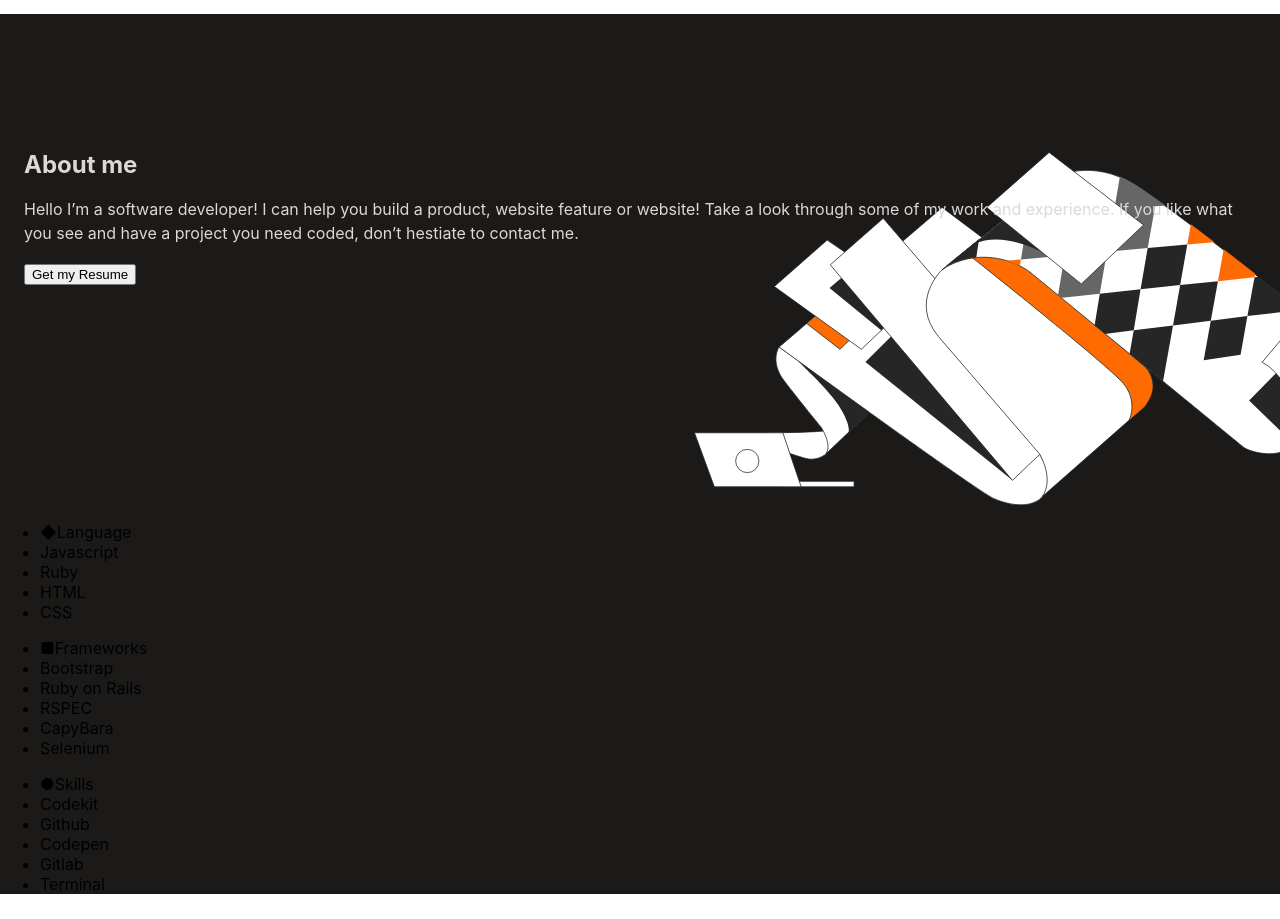
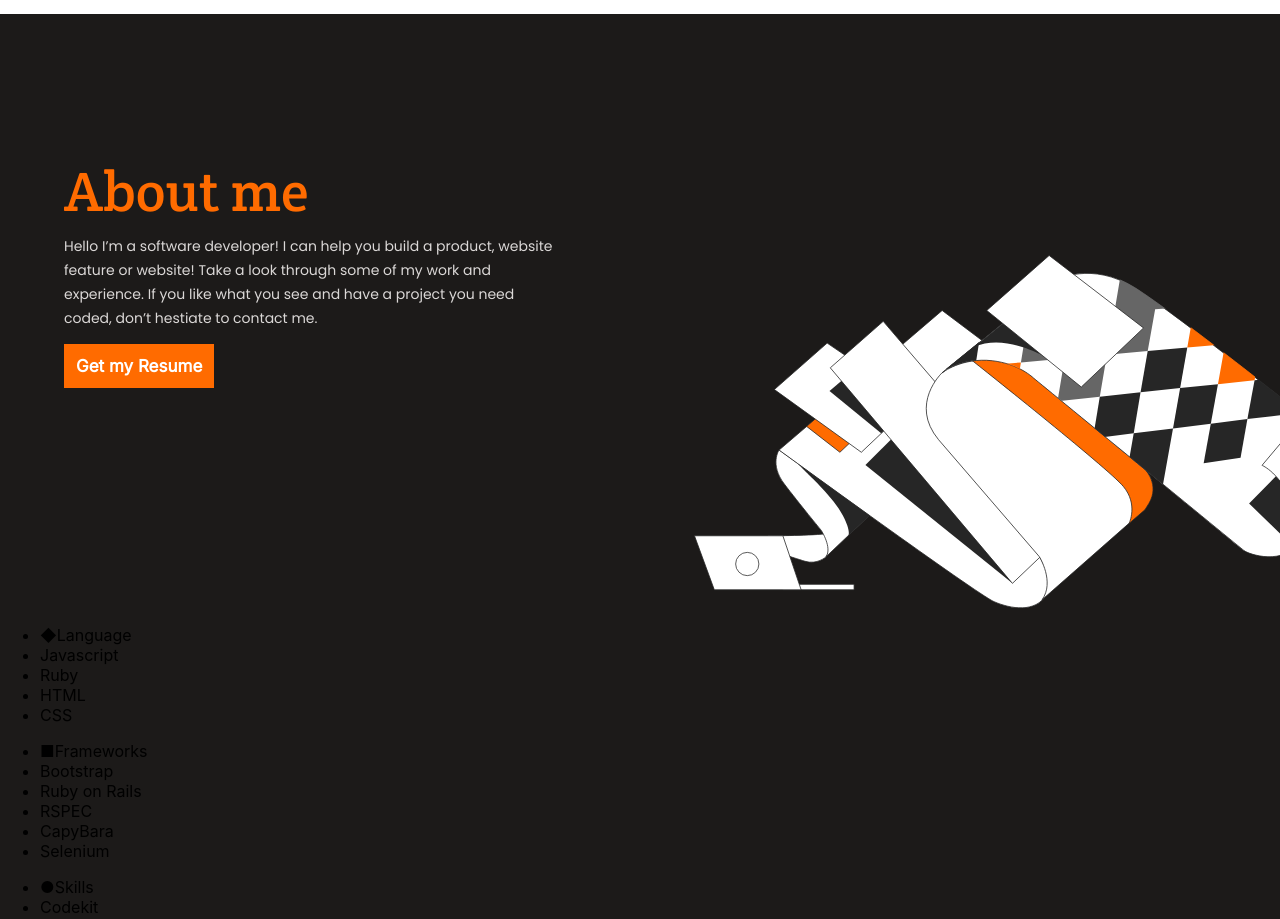
Before and after one commit to AKeeganDev/portfolio_react, a React (Create React App) app: page / in a window 1280 px wide. Shown: the part 2200-3119 px from the top of the page. Built offline with nearby package versions, Linux system fonts and the light colour scheme.

Commit message:
add about me

```diff
--- a/src/stylesheets/aboutMe.scss
+++ b/src/stylesheets/aboutMe.scss
@@ -21,12 +21,47 @@
     background-repeat: no-repeat;
     background-position: 100% 100%;
   }
+
+  .personal-text {
+    .greeting {
+      margin-bottom: 30px;
+      font-family: 'Crete Round', sans-serif;
+      color: $theme3;
+      font-weight: 400;
+      font-size: 56px;
+      max-width: 350px;
+    }
+
+    p {
+      color: var(--offwhite-theme2);
+      line-height: 24px;
+      font-family: 'Poppins', -apple-system, BlinkMacSystemFont, 'Segoe UI', Roboto, Oxygen, Ubuntu, Cantarell, 'Open Sans', 'Helvetica Neue', sans-serif;
+      font-size: 14px;
+      max-width: 500px;
+    }
+
+    button {
+      font-size: 17px;
+      font-weight: 700;
+      font-family: 'Inter', sans-serif;
+      color: $white-theme;
+      background-color: $theme3;
+      border: none;
+      padding: 12px;
+    }
+
+    button:hover {
+      color: #ff6b00;
+      background-color: $offwhite-theme;
+      transition: background-color 2s;
+    }
+  }
 }
 
 // media queries
 
 @media screen and (min-width: 1100px) {
-.personal {
+  .personal {
     background-image: url('../assets/illustration-about\ me.svg');
     background-position: 100%;
   }
@@ -34,7 +69,14 @@
 
 @media screen and (max-width: 1099px) {
   .personal {
-      background-image: url('../assets/illustration-about-me-mobile.png');
-      background-position: 100% 100%;
+    background-image: url('../assets/illustration-about-me-mobile.png');
+    background-position: 100% 100%;
   }
 }
+
+@media screen and (min-width: 1100px) {
+  .personal-text {
+    padding-left: 40px;
+    align-self: flex-start;
+  }
+}
```
